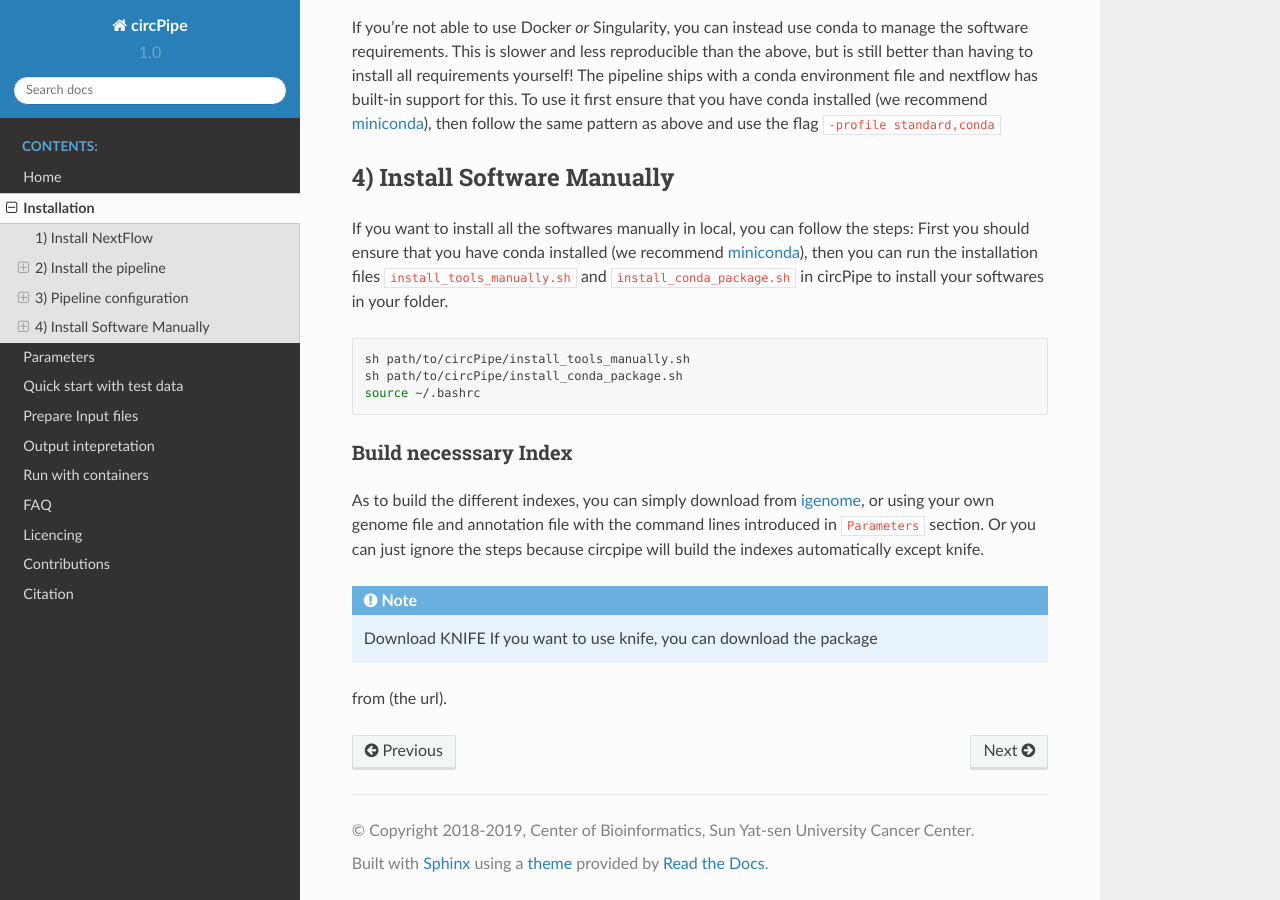
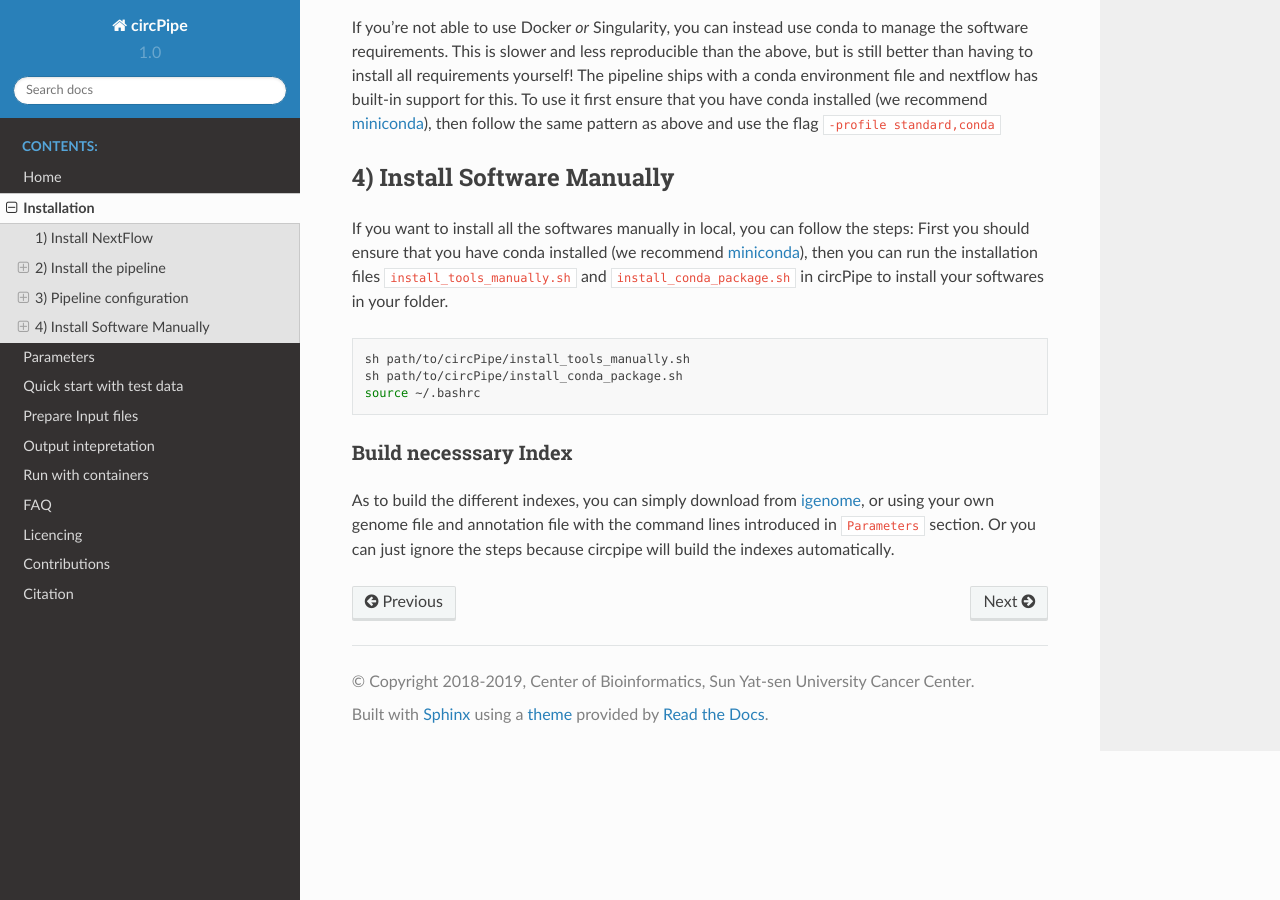
Before and after one commit to likelet/circPipe, a Sphinx documentation site: the page built from docs/contents/installation.rst, in a window 1280 px wide and 900 px high, scrolled down 2337 px. Built offline with Sphinx 7.4.7 and the Read the Docs theme 2.0.0, drawn with Linux system fonts in a browser that asks for light colours.

Commit message:
Update installation.rst

```diff
--- a/docs/contents/installation.rst
+++ b/docs/contents/installation.rst
@@ -154,7 +154,4 @@ As to build the different indexes, you can simply download from
 `igenome <https://support.illumina.com/sequencing/sequencing_software/igenome.html>`__,
 or using your own genome file and annotation file with the command lines
 introduced in ``Parameters`` section. Or you can just ignore the steps
-because circpipe will build the indexes automatically except knife.
-
-.. note:: Download KNIFE If you want to use knife, you can download the package
-from (the url).
+because circpipe will build the indexes automatically.
```
